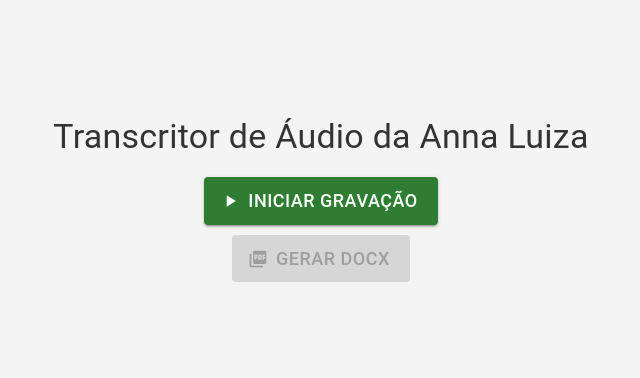
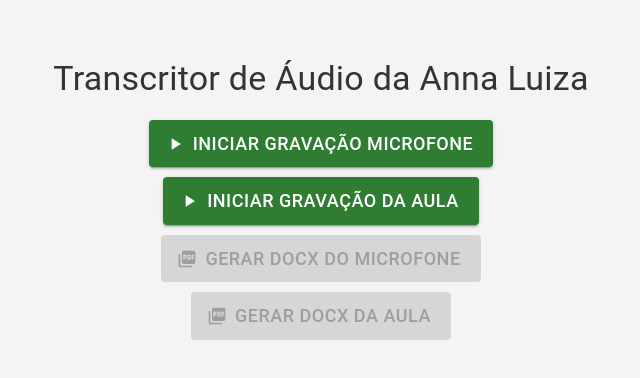
Before and after one commit to EuclidesXcode/transcribe-react-app, a React (Create React App) app: page / in a window 1280 px wide. Shown: the part 196-574 px from the top of the page, without its empty margins (319-959 px from the left). Built offline with nearby package versions, Linux system fonts and the light colour scheme.

Commit message:
atualização, para pegar o audio da aba

```diff
--- a/src/App.js
+++ b/src/App.js
@@ -11,8 +11,16 @@ const AudioRecorder = () => {
   const [transcript, setTranscript] = useState('');
   const [audioURL, setAudioURL] = useState('');
   const [loadingDOCX, setLoadingDOCX] = useState(false);
+
+  const [recordingTab, setRecordingTab] = useState(false);
+  const [transcriptTab, setTranscriptTab] = useState('');
+  const [audioURLTab, setAudioURLTab] = useState('');
+  const [loadingDOCXTab, setLoadingDOCXTab] = useState(false);
+
   const mediaRecorderRef = useRef(null);
+  const mediaRecorderTabRef = useRef(null);
   const recognitionRef = useRef(null);
+  const recognitionTabRef = useRef(null);
 
   const startRecording = async () => {
     const stream = await navigator.mediaDevices.getUserMedia({ audio: true });
@@ -62,7 +70,55 @@ const AudioRecorder = () => {
     setRecording(false);
   };
 
-  const generateDOCX = async () => {
+  const startRecordingTab = async () => {
+    const stream = await navigator.mediaDevices.getDisplayMedia({ video: true, audio: true });
+    const mediaRecorderTab = new MediaRecorder(stream);
+    const audioChunksTab = [];
+
+    mediaRecorderTab.ondataavailable = event => {
+      audioChunksTab.push(event.data);
+    };
+
+    mediaRecorderTab.onstop = () => {
+      const audioBlobTab = new Blob(audioChunksTab, { type: 'audio/wav' });
+      const audioUrlTab = URL.createObjectURL(audioBlobTab);
+      setAudioURLTab(audioUrlTab);
+    };
+
+    mediaRecorderTabRef.current = mediaRecorderTab;
+    mediaRecorderTab.start();
+
+    const recognitionTab = new window.webkitSpeechRecognition();
+    recognitionTab.lang = 'pt-BR';
+    recognitionTab.continuous = true;
+    recognitionTab.interimResults = true;
+
+    recognitionTab.onresult = event => {
+      const interimTranscriptTab = Array.from(event.results)
+        .map(result => result[0])
+        .map(result => result.transcript)
+        .join('');
+
+      setTranscriptTab(interimTranscriptTab);
+    };
+
+    recognitionTab.onerror = event => {
+      console.error('Erro na transcrição do áudio da aba:', event.error);
+    };
+
+    recognitionTab.start();
+    recognitionTabRef.current = recognitionTab;
+
+    setRecordingTab(true);
+  };
+
+  const stopRecordingTab = () => {
+    mediaRecorderTabRef.current.stop();
+    recognitionTabRef.current.stop();
+    setRecordingTab(false);
+  };
+
+  const generateDOCX = async (text, filename) => {
     setLoadingDOCX(true);
     const doc = new Document({
       sections: [
@@ -76,7 +132,7 @@ const AudioRecorder = () => {
             new Paragraph({
               children: [
                 new TextRun({
-                  text: transcript,
+                  text,
                   font: 'Arial',
                 }),
               ],
@@ -86,19 +142,16 @@ const AudioRecorder = () => {
       ],
     });
 
-    // Salvar o arquivo DOCX
     const blob = await Packer.toBlob(doc);
     const url = URL.createObjectURL(blob);
     const link = document.createElement('a');
     link.href = url;
-    link.download = 'transcription.docx';
+    link.download = `${filename}.docx`;
     link.click();
     URL.revokeObjectURL(url);
 
     setLoadingDOCX(false);
   };
-
-  useEffect(() => console.log("Transcrição: ", transcript), [transcript]);
 
   return (
     <Container>
@@ -113,18 +166,39 @@ const AudioRecorder = () => {
           onClick={recording ? stopRecording : startRecording}
           sx={{ fontSize: 18, padding: '8px 20px', marginBottom: '10px' }}
         >
-          {recording ? 'Parar Gravação' : 'Iniciar Gravação'}
+          {recording ? 'Parar Gravação Microfone' : 'Iniciar Gravação Microfone'}
+        </Button>
+
+        <Button
+          variant="contained"
+          color={recordingTab ? 'error' : 'success'}
+          startIcon={recordingTab ? <StopIcon /> : <PlayArrowIcon />}
+          onClick={recordingTab ? stopRecordingTab : startRecordingTab}
+          sx={{ fontSize: 18, padding: '8px 20px', marginBottom: '10px' }}
+        >
+          {recordingTab ? 'Parar Gravação da Aba' : 'Iniciar Gravação da Aula'}
         </Button>
 
         <Button
           variant="contained"
           color="primary"
           startIcon={loadingDOCX ? <CircularProgress size={24} /> : <PictureAsPdfIcon />}
-          onClick={generateDOCX}
+          onClick={() => generateDOCX(transcript, 'transcription_microphone')}
           sx={{ fontSize: 18, padding: '8px 20px', marginBottom: '10px' }}
           disabled={!transcript || loadingDOCX}
         >
-          {loadingDOCX ? 'Gerando DOCX...' : 'Gerar DOCX'}
+          {loadingDOCX ? 'Gerando DOCX do Microfone' : 'Gerar DOCX do Microfone'}
+        </Button>
+
+        <Button
+          variant="contained"
+          color="primary"
+          startIcon={loadingDOCXTab ? <CircularProgress size={24} /> : <PictureAsPdfIcon />}
+          onClick={() => generateDOCX(transcriptTab, 'transcription_tab')}
+          sx={{ fontSize: 18, padding: '8px 20px', marginBottom: '10px' }}
+          disabled={!transcriptTab || loadingDOCXTab}
+        >
+          {loadingDOCXTab ? 'Gerando DOCX da Aula' : 'Gerar DOCX da Aula'}
         </Button>
 
         {audioURL && (
@@ -132,11 +206,24 @@ const AudioRecorder = () => {
             variant="contained"
             color="secondary"
             startIcon={<AudiotrackIcon />}
-            sx={{ fontSize: 18, padding: '8px 20px' }}
+            sx={{ fontSize: 18, padding: '8px 20px', marginTop: '10px' }}
             href={audioURL}
-            download="audio.wav"
+            download="audio_microphone.wav"
           >
-            Baixar Áudio
+            Baixar Áudio do Microfone
+          </Button>
+        )}
+
+        {audioURLTab && (
+          <Button
+            variant="contained"
+            color="secondary"
+            startIcon={<AudiotrackIcon />}
+            sx={{ fontSize: 18, padding: '8px 20px', marginTop: '10px' }}
+            href={audioURLTab}
+            download="audio_tab.wav"
+          >
+            Baixar Áudio da Aula
           </Button>
         )}
       </div>
```
